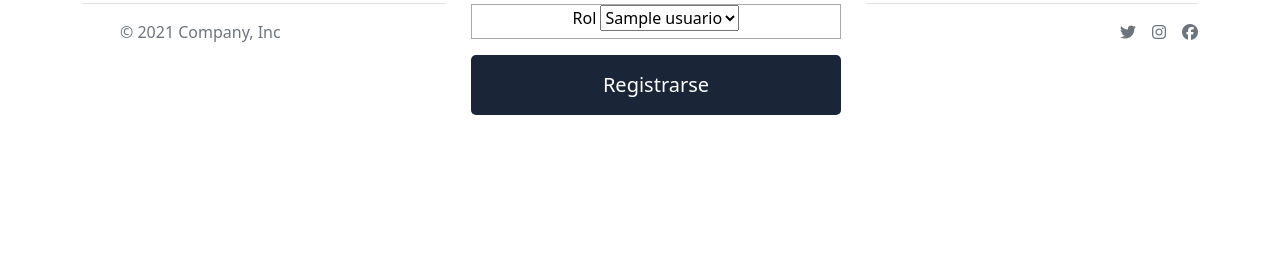
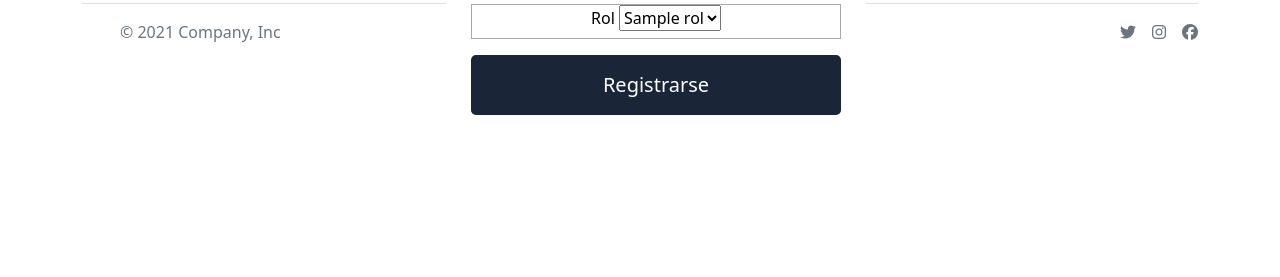
Before and after one commit to Javier6170/proyectoWeb, a PHP site: page /proyectoWeb/crear_usuario.php in a window 1280 px wide. Shown: the part 523-800 px from the top of the page. Run offline with PHP 8.4, Linux system fonts and the light colour scheme; tables that the repository leaves empty or names only in its code hold one stand-in row (values such as "Sample post"); some libraries are stand-ins or nearby versions.

Commit message:
Actulizacion 6:27

```diff
--- a/actualizar_rol.php
+++ b/actualizar_rol.php
@@ -13,5 +13,5 @@
 
     require("required/header.php");
     require("required/menu/main-menu.php");
-    require("required/content/update-rol.php");
+    require("required/content/update_rol.php");
     require("required/footer.php");
--- a/actualizar_usuario.php
+++ b/actualizar_usuario.php
@@ -13,5 +13,5 @@
 
     require("required/header.php");
     require("required/menu/main-menu.php");
-    require("required/content/update-usuario.php");
+    require("required/content/update_usuario.php");
     require("required/footer.php");
--- a/config/config.php
+++ b/config/config.php
@@ -1,10 +1,10 @@
 <?php
     error_reporting(E_ALL ^ E_NOTICE);
     mysqli_report(MYSQLI_REPORT_ERROR | MYSQLI_REPORT_STRICT);
-    $BASE_ROOT_FOLDER = "C:/xampp/htdocs/Proyect/";
-    $BASE_ROOT_URL = "http://localhost/Proyect/";
+    $BASE_ROOT_FOLDER = "C:/xampp73/htdocs/proyectoWeb/";
+    $BASE_ROOT_URL = "http://localhost/proyectoWeb/";
     $DB_SERVERNAME="localhost";
-    $DB_NAME="intro-eam";
+    $DB_NAME="proyecto-web";
     $DB_USERNAME="root";
     $DB_PASSWORD="";
 ?>
--- a/crear_usuario.php
+++ b/crear_usuario.php
@@ -10,7 +10,7 @@ require("data/funciones.php");
 //var_dump($conn);
 require("required/header.php");
 require("required/menu/main-menu.php");
-$roles = obtener_listado_usuarios($conn);
+$roles = obtener_listado_roles($conn);
 require("required/content/crear_usuario.php");
 require("required/footer.php");
 // require("required/content/pages.php");
--- a/data/funciones.php
+++ b/data/funciones.php
@@ -13,7 +13,7 @@
     {
         $conn = validar_conexion($conn);
         $usuarios = [];
-        $sql = "SELECT U.*,R.nombre as rol_nombre FROM usuario U INNER JOIN rol R ON U.rol_id=R.id";
+        $sql = "SELECT U.*,R.nombre_rol as rol_nombre FROM usuario U INNER JOIN rol R ON U.rol_id=R.id";
         $result = $conn->query($sql);
 
         $i = 0;
@@ -37,7 +37,7 @@
         $contrasena = hash("sha256",$contrasena);
 
         $conn = validar_conexion($conn);
-        $sql = "INSERT INTO usuario (nombre,apellido,correo,,contrasena,rol_id) VALUES (?,?,?,?,?)";
+        $sql = "INSERT INTO usuario (nombre,apellido,correo,contrasena,rol_id) VALUES (?,?,?,?,?)";
 
         if($stmt = $conn->prepare($sql)) {
             $stmt->bind_param("ssssi", $nombre,$apellido,$correo,$contrasena,$rol_id);
@@ -56,7 +56,7 @@
     {
         $conn = validar_conexion($conn);
         $usuarios = [];
-        $result = $conn->query("SELECT * FROM usuario");
+        $result = $conn->query("SELECT * FROM usuario ");
 
         $i = 0;
         while($row = $result->fetch_assoc()) {
@@ -283,13 +283,13 @@
     {
         $conn = validar_conexion($conn);
         $roles = [];
-        $sql = "SELECT id,nombre FROM rol ";
+        $sql = "SELECT id,nombre_rol FROM rol ";
         $result = $conn->query($sql);
 
         $i = 0;
         while($row = $result->fetch_assoc()) {
             $roles[$i]["id"] = $row["id"];
-            $roles[$i]["nombre"] = $row["nombre"];
+            $roles[$i]["nombre_rol"] = $row["nombre_rol"];
             $i++;
         }
 
@@ -311,7 +311,7 @@
             if ($stmt_result->num_rows>0) {
                 $row = $stmt_result->fetch_assoc();
                 $usuario["id"] = $row["id"];
-                $usuario["nombre"] = $row["nombre"];
+                $usuario["nombre_rol"] = $row["nombre_rol"];
             }
         }
 
@@ -319,15 +319,15 @@
         //$conn->close();
         return $usuario;
     }
-    function crear_rol($conn,$nombre) {
+    function crear_rol($conn,$nombre_rol) {
 
         //var_dump($conn); die();
 
         $conn = validar_conexion($conn);
-        $sql = "INSERT INTO rol (nombre) VALUES (?)";
+        $sql = "INSERT INTO rol (nombre_rol) VALUES (?)";
 
         if($stmt = $conn->prepare($sql)) {
-            $stmt->bind_param("s",$nombre);
+            $stmt->bind_param("s",$nombre_rol);
             /*
                 i - integer
                 d - double
@@ -353,7 +353,7 @@
         $i = 0;
         while($row = $result->fetch_assoc()) {
             $rol[$i]["id"] = $row["id"];
-            $rol[$i]["nombre"] = $row["nombre"];
+            $rol[$i]["nombre_rol"] = $row["nombre_rol"];
 
             $i++;
         }
@@ -385,13 +385,13 @@
         //$conn->close();
         return $result;
     }
-    function actualizar_rol($conn, $id,$nombre) {
+    function actualizar_rol($conn, $id,$nombre_rol) {
         $conn = validar_conexion($conn);
-        $sql = "UPDATE rol SET nombre=? WHERE id=?";
+        $sql = "UPDATE rol SET nombre_rol=? WHERE id=?";
         //die($sql);
 
         if($stmt = $conn->prepare($sql)) {
-            $stmt->bind_param("si", $nombre,$id);
+            $stmt->bind_param("si", $nombre_rol,$id);
             /*
                 i - integer
                 d - double
--- a/guardar_cambios_rol.php
+++ b/guardar_cambios_rol.php
@@ -8,7 +8,7 @@
     require($BASE_ROOT_FOLDER."data/funciones.php");
     //var_dump($_POST);
 
-    $resultado = actualizar_rol($conn, $_POST['id'],$_POST['nombre']);
+    $resultado = actualizar_rol($conn, $_POST['id'],$_POST['nombre_rol']);
 
     if ($resultado) {
         header('Location:'.$BASE_ROOT_URL."rol.php?mensaje_update=Exito");
--- a/guardar_rol.php
+++ b/guardar_rol.php
@@ -8,7 +8,7 @@
     require($BASE_ROOT_FOLDER."data/funciones.php");
     //var_dump($_POST);
 
-    $resultado = crear_rol($conn, $_POST['nombre']);
+    $resultado = crear_rol($conn, $_POST['nombre_rol']);
 
     if ($resultado) {
         header('Location:'.$BASE_ROOT_URL."rol.php?mensaje_update=Exito");
--- a/required/content/crear_rol.php
+++ b/required/content/crear_rol.php
@@ -7,8 +7,8 @@ Nombre	Unidad	Precio unitario	Cantidad disponible	Observaciones
 -->
 <form method="post" action="<?php echo $BASE_ROOT_URL; ?>guardar_rol.php">
     <div class="mb-3">
-        <label for="nombre" class="form-label">Nombre</label>
-        <input type="text" class="form-control" id="nombre" name="nombre" required placeholder="ingresa el nombre del rol">
+        <label for="nombre_rol" class="form-label">Nombre</label>
+        <input type="text" class="form-control" id="nombre_rol" name="nombre_rol" required placeholder="ingresa el nombre del rol">
     </div>
     <button type="submit" class="btn btn-primary">Crear nuevo rol</button>
 </form>
--- a/required/content/crear_usuario.php
+++ b/required/content/crear_usuario.php
@@ -31,7 +31,7 @@
           <label for="rol" class="form-label">Rol</label>
           <select name="rol_id" id="rol_id">
             <?php foreach ($roles as $r) { ?>
-              <option value="<?php echo $r["id"]; ?>"><?php echo $r["nombre"]; ?></option>
+              <option value="<?php echo $r["id"]; ?>"><?php echo $r["nombre_rol"]; ?></option>
             <?php } ?>
           </select>
         </div>
--- a/required/content/rol.php
+++ b/required/content/rol.php
@@ -20,7 +20,7 @@ $roles=obtener_listado_roles($conn);?>
 
                         <td>
                             <?php
-                                echo $p["nombre"]
+                                echo $p["nombre_rol"]
                             ?>
 
                         <td>
--- a/required/content/update_rol.php
+++ b/required/content/update_rol.php
@@ -8,9 +8,9 @@ Nombre	Unidad	Precio unitario	Cantidad disponible	Observaciones
 <form method="post" action="<?php echo $BASE_ROOT_URL; ?>guardar_cambios_rol.php">
 <input type="hidden" name="id" value="<?php echo $usuario['id']?>">
   <div class="mb-3">
-    <label for="nombre" class="form-label">Nombre</label>
-    <input type="text" class="form-control" id="nombre" name="nombre" required  placeholder="Ingrese nombre"
-        value="<?php echo $usuario['nombre']?>"
+    <label for="nombre_rol" class="form-label">Nombre</label>
+    <input type="text" class="form-control" id="nombre_rol" name="nombre_rol" required  placeholder="Ingrese nombre"
+        value="<?php echo $usuario['nombre_rol']?>"
     >
 
   <button type="submit" class="btn btn-primary">Actualizar Rol</button>
--- a/required/menu/main-menu.php
+++ b/required/menu/main-menu.php
@@ -10,6 +10,15 @@
                     <a class="nav-link active" aria-current="page" href="<?php echo $BASE_ROOT_URL; ?>index.php"><i class="fas fa-home"></i> Home</a>
                 </li>
                 <li class="nav-item">
+                    <a class="nav-link active" aria-current="page" href="<?php echo $BASE_ROOT_URL; ?>crear_usuario.php"><i class="fas fa-home"></i> Crear Usuario</a>
+                </li>
+                <li class="nav-item">
+                    <a class="nav-link active" aria-current="page" href="<?php echo $BASE_ROOT_URL; ?>usuarios.php"><i class="fas fa-home"></i> Ver Usuarios</a>
+                </li>
+                <li class="nav-item">
+                    <a class="nav-link active" aria-current="page" href="<?php echo $BASE_ROOT_URL; ?>crear_rol.php"><i class="fas fa-home"></i> Crear Rol</a>
+                </li>
+                <li class="nav-item">
                     <a class="nav-link" href="#"><i class="fas fa-gamepad"></i> Ver productos</a>
                 </li>
                 <li class="nav-item">
```
